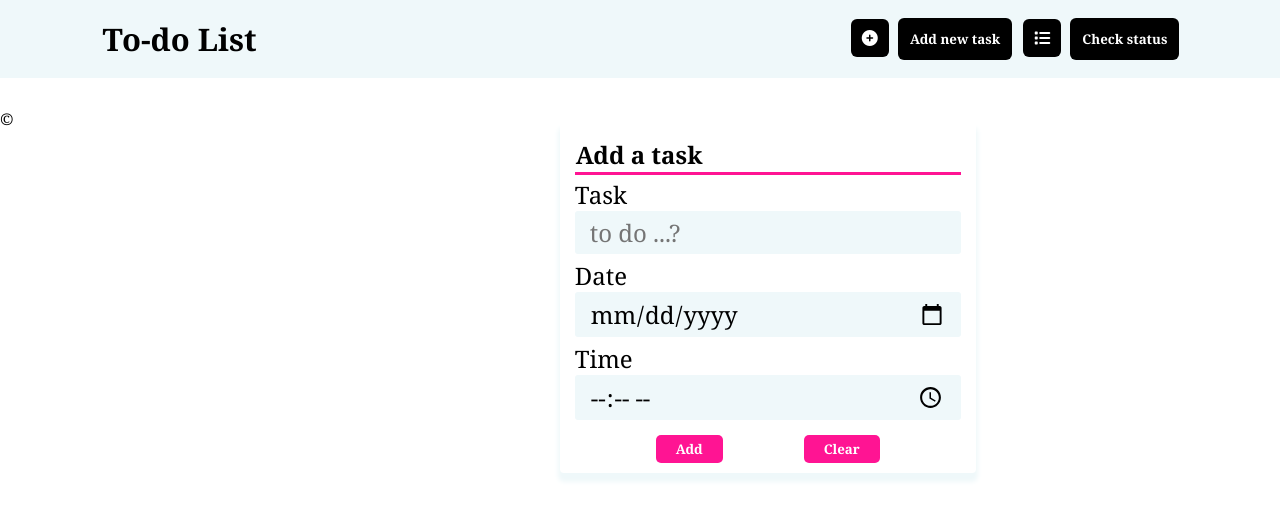
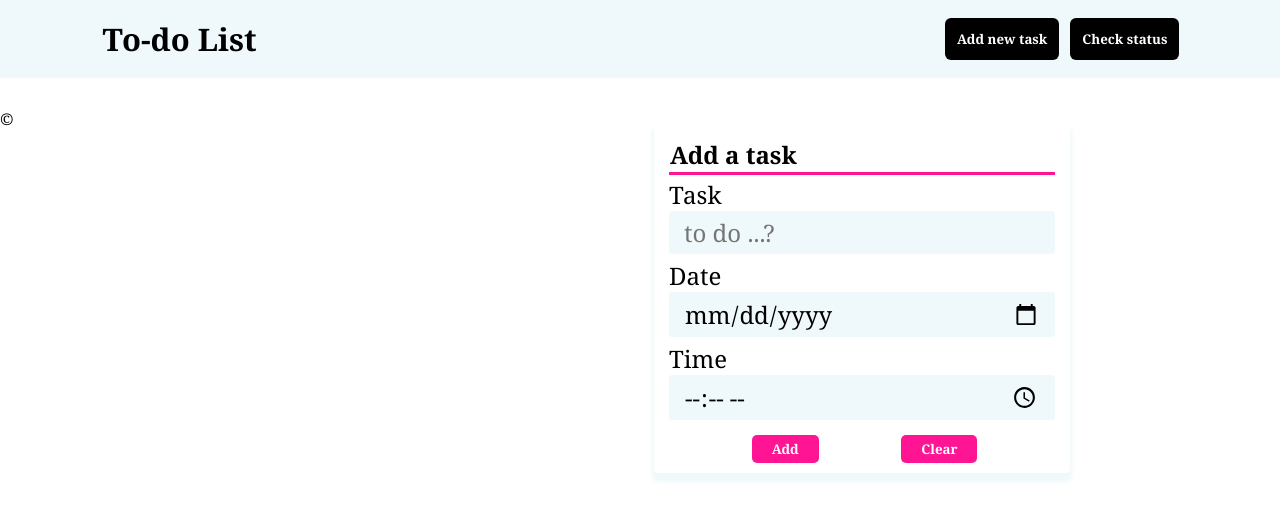
Before and after one commit to astuteDev-jamie/todolist, a plain HTML site: page index.html in a window 1280 px wide. Both pictures are taken after a click on the button "Add new task". Drawn offline with Linux system fonts and the light colour scheme.

Commit message:
taskbutton

```diff
--- a/index.html
+++ b/index.html
@@ -16,7 +16,7 @@
         <nav>
             <h5 class="banner">Click to add a task</h5>
             <div class="filltask" data-task >
-                <i class="fa-solid fa-circle-plus icon" id="addicon"></i>
+                <button id="changeicon"><i class="fa-solid fa-circle-plus icon" id="addicon"></i></button>
                 <button class="icon">Add new task</button>
                 <form action="" data-content>
                     <h4>Add a task</h4>
@@ -40,7 +40,7 @@
                 </form>
             </div>
             <div class="taskstatus" data-task>
-                <i class="fa-solid fa-list icon"></i>
+                <button id="changeicon"><i class="fa-solid fa-list icon"></i></button>
                 <button class="icon">Check status</button>
                 <div class="status" data-content>
                     <h4>Check tasks status</h4>
--- a/to-do-list.css
+++ b/to-do-list.css
@@ -33,7 +33,7 @@
 
     }
 
-    [data-task] .icon {
+    [data-task] button{
         padding: 11px;
         margin-left: 5px;
         color: white;
@@ -112,7 +112,7 @@
         font-weight: bolder;
     }
 
-    form button {
+    button#add ,button#clean {
         background-color:deeppink ;
         color: white;
         padding: 5px 20px;
@@ -255,7 +255,7 @@
             padding: 12px;
         }
 
-        .fa-solid {
+        #changeicon {
             padding: 5px;
             display: none;
         }
@@ -276,6 +276,14 @@
         form input {
             padding: 5px 15px;
             font-size: 3vmin;
+        }
+
+        .main {
+            align-items:flex-start;
+        }
+
+        .task-bar {
+            margin: 10px 0px 10px 12vmin;
         }
     }
 
```
